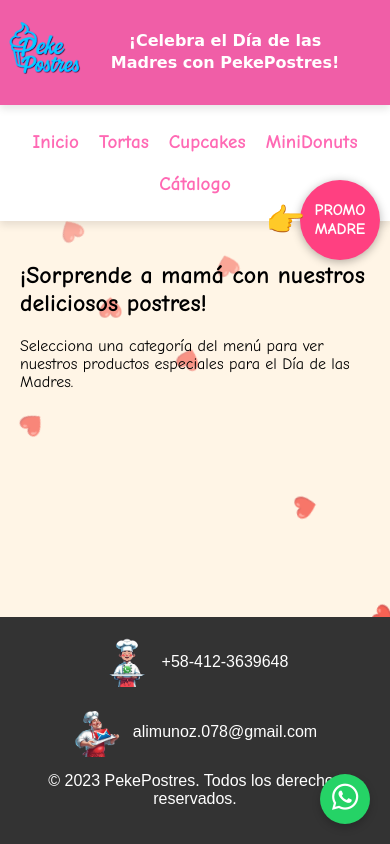
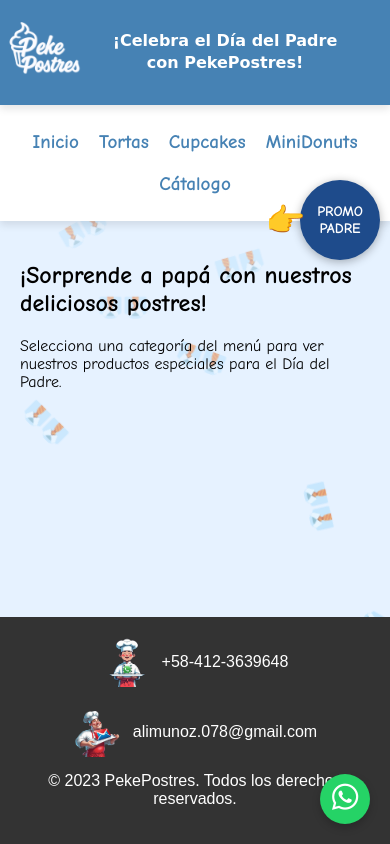
Before and after one commit to DelCris-Creator/PekePostres, a plain HTML site: page index.html in a window 390 px wide. Drawn offline with Linux system fonts and the light colour scheme.

Commit message:
Dia del padre

```diff
--- a/index.html
+++ b/index.html
@@ -3,7 +3,7 @@
 <head>
     <meta charset="UTF-8">
     <meta name="viewport" content="width=device-width, initial-scale=1.0">
-    <title>PekePostres - Día de las Madres</title>
+    <title>PekePostres - Día del Padre</title>
     <link rel="stylesheet" href="styles.css">
     <link rel="stylesheet" href="https://cdnjs.cloudflare.com/ajax/libs/font-awesome/6.0.0/css/all.min.css">
     <link rel="icon" type="image/x-icon" href="images/00016.ico">
@@ -11,14 +11,14 @@
 <body>
         <!-- Banner de promoción -->
         <div class="promo-banner" onclick="window.location.href='promocion.html'">
-            <span class="promo-text">¡Oferta Especial!<br>Día de las Madres</span>
+            <span class="promo-text">¡Oferta Especial!<br>Día del Padre</span>
             <span class="promo-cta">CLIC AQUÍ</span>
             <div class="promo-arrow">➤</div>
         </div>
         <!-- Fin de Banner de promoción -->
     <header>
         <img src="images/00016.png" id="mi-imagen" alt="Logo de PekePostres">
-        <h1>¡Celebra el Día de las Madres con PekePostres!</h1>
+        <h1>¡Celebra el Día del Padre con PekePostres!</h1>
     </header>
 
     <nav>
@@ -33,8 +33,8 @@
 
     <main>
         <section class="bienvenida">
-            <h2>¡Sorprende a mamá con nuestros deliciosos postres!</h2>
-            <p>Selecciona una categoría del menú para ver nuestros productos especiales para el Día de las Madres.</p>
+            <h2>¡Sorprende a papá con nuestros deliciosos postres!</h2>
+            <p>Selecciona una categoría del menú para ver nuestros productos especiales para el Día del Padre.</p>
         </section>
     </main>
 
@@ -55,18 +55,7 @@
         </div>
         <p class="derechos">&copy; 2023 PekePostres. Todos los derechos reservados.</p>
     </footer>
-    <script>
-        // Crear corazones flotantes
-        const heartContainer = document.createElement('div');
-        heartContainer.classList.add('heart-container');
-        document.body.appendChild(heartContainer);
 
-        for (let i = 0; i < 10; i++) {
-            const heart = document.createElement('div');
-            heart.classList.add('heart');
-            heart.innerHTML = '❤️';
-            heartContainer.appendChild(heart);
-        }
-    </script>
+        <script src="script.js"></script>
 </body>
 </html>
--- a/script.js
+++ b/script.js
@@ -1,13 +1,13 @@
-// Crear corazones flotantes
-const heartContainer = document.createElement('div');
-heartContainer.classList.add('heart-container');
-document.body.appendChild(heartContainer);
+// Crear corbatas flotantes
+const tieContainer = document.createElement('div');
+tieContainer.classList.add('tie-container');
+document.body.appendChild(tieContainer);
 
 for (let i = 0; i < 10; i++) {
-    const heart = document.createElement('div');
-    heart.classList.add('heart');
-    heart.innerHTML = '❤️';
-    heartContainer.appendChild(heart);
+    const tie = document.createElement('div');
+    tie.classList.add('tie');
+    tie.innerHTML = '👔'; // Símbolo de corbata en lugar de corazón
+    tieContainer.appendChild(tie);
 }
 
 //document.getElementById('mi-imagen').style.filter = 'brightness(0) invert(1) hue-rotate(90deg)';
--- a/styles.css
+++ b/styles.css
@@ -1,24 +1,24 @@
 /* Estilos generales */
 body {
     font-family: 'Comic Sans MS', cursive, sans-serif;
-    background-color: #fff5e6;
+    background-color: #e6f2ff; /* Azul claro en lugar de rosa claro */
     margin: 0;
     padding: 0;
     display: flex;
     flex-direction: column;
-    min-height: 100vh; /* Asegura que el body ocupe al menos el 100% de la altura de la ventana */
+    min-height: 100vh;
 }
 
-/* Header (bloque rosado) #ff69b4*/
+/* Header (bloque azul en lugar de rosado) */
 header {
-    background-color: #f05ea7;
+    background-color: #4682b4; /* Azul acero en lugar de rosa */
     color: #fff;
     padding: 20px;
     text-align: center;
     box-shadow: 0 4px 8px rgba(0, 0, 0, 0.1);
-    position: relative; /* Asegura que el logo absoluto se posicione respecto al header */
-    padding-left: 100px; /* Espacio para el logo */
-    min-height: 80px; /* Altura mínima para contener el logo */
+    position: relative;
+    padding-left: 100px;
+    min-height: 80px;
 }
 
 /* Header img (logo de PekePostre) */
@@ -28,14 +28,12 @@ header img {
     position: absolute;
     left: 10px;
     top: 50%;
-    transform: translateY(-50%); /* Centra verticalmente */
+    transform: translateY(-50%);
 }
 
-/*Poner el logo en blanco y darle tintado */
+/* Tintado del logo en azul */
 #mi-imagen {
-  filter: brightness(0) invert(1) ; /* Primero la convierte a blanco */
-  /* Luego puedes tintarla con cualquier color usando: */
-filter: brightness(1) invert(0) sepia(1) hue-rotate(160deg) saturate(10);
+  filter: brightness(0) invert(1) sepia(1) hue-rotate(180deg) saturate(5);
 }
 
 /*Estilo y posicionamiento del h1*/
@@ -43,10 +41,10 @@ header h1 {
     margin: 1;
     font-size: 2.5em;
     font-family: 'Pacifico', cursive;
-    padding: 0 20px; /* Espacio interno para evitar que el texto toque los bordes */
+    padding: 0 20px;
 }
 
-/* Menú (fuera del bloque rosado) */
+/* Menú (azul en lugar de rosa) */
 nav {
     background-color: #fff;
     padding: 10px 0;
@@ -64,7 +62,7 @@ nav ul {
 
 nav ul li a {
     text-decoration: none;
-    color: #ff69b4; /* Rosa más vibrante */
+    color: #4682b4; /* Azul en lugar de rosa */
     font-weight: bold;
     font-size: 1.2em;
 }
@@ -85,7 +83,7 @@ main {
 }
 
 .product {
-    border: 1px solid #ffcc99;
+    border: 1px solid #99c2ff; /* Azul claro en lugar de rosa claro */
     border-radius: 10px;
     padding: 10px;
     margin: 10px;
@@ -107,9 +105,9 @@ main {
 }
 
 .nombre-producto {
-    font-family: 'Pacifico', cursive; /* Fuente más festiva */
+    font-family: 'Pacifico', cursive;
     font-size: 1.5em;
-    color: #d42284;
+    color: #1e4b8b; /* Azul oscuro en lugar de rosa oscuro */
     font-weight: normal;
 }
 
@@ -117,9 +115,9 @@ main {
     text-align: justify;
     font-family: 'Comic Sans MS', cursive;
     font-size: 0.9em;
-    color: #200514;
+    color: #051020; /* Texto más neutro */
     font-weight: 400;
-    margin: 5px 0; /* Ajusta el margen para evitar desbordamientos */
+    margin: 5px 0;
 }
 
 .precio {
@@ -127,7 +125,7 @@ main {
     font-size: 1.2em;
     color: #0e8b0a;
     font-weight: normal;
-    margin: 5px 0; /* Ajusta el margen para evitar desbordamientos */
+    margin: 5px 0;
 }
 
 footer {
@@ -136,7 +134,7 @@ footer {
     padding: 20px;
     text-align: center;
     font-family: 'Arial', sans-serif;
-    margin-top: auto; /* Empuja el footer hacia la parte inferior */
+    margin-top: auto;
 }
 
 .contacto {
@@ -145,7 +143,6 @@ footer {
     gap: 20px;
     margin-bottom: 10px;
     flex-wrap: wrap;
-
 }
 
 .contacto-item {
@@ -186,11 +183,10 @@ footer {
 .whatsapp-button:hover {
     transform: scale(1.1);
     box-shadow: 0 6px 12px rgba(0, 0, 0, 0.3);
-
 }
 
-/* Animación de corazones flotantes */
-@keyframes floatHeart {
+/* Animación de corbatas flotantes en lugar de corazones */
+@keyframes floatTie {
     0% {
         transform: translateY(-10vh) rotate(0deg);
         opacity: 0;
@@ -201,80 +197,83 @@ footer {
     }
 }
 
-.heart {
+.tie {
     position: fixed;
     top: -10vh;
     font-size: 20px;
-    color: #ff69b4; /* Color rosa */
-    animation: floatHeart 10s linear infinite;
-    z-index: -1; /* Para que no interfiera con el contenido */
+    color: #1e4b8b; /* Azul oscuro */
+    animation: floatTie 10s linear infinite;
+    z-index: -1;
 }
 
-/* Posicionamiento aleatorio de los corazones */
-.heart:nth-child(1) {
+/* Usamos el símbolo de corbata (🎩 podría ser sombrero o 👔 para corbata) */
+.tie::before {
+    content: "👔";
+}
+
+/* Posicionamiento aleatorio de las corbatas */
+.tie:nth-child(1) {
     left: 5%;
     animation-duration: 8s;
 }
 
-.heart:nth-child(2) {
+.tie:nth-child(2) {
     left: 15%;
     animation-duration: 12s;
 }
 
-.heart:nth-child(3) {
+.tie:nth-child(3) {
     left: 25%;
     animation-duration: 10s;
 }
 
-.heart:nth-child(4) {
+.tie:nth-child(4) {
     left: 35%;
     animation-duration: 14s;
 }
 
-.heart:nth-child(5) {
+.tie:nth-child(5) {
     left: 45%;
     animation-duration: 9s;
 }
 
-.heart:nth-child(6) {
+.tie:nth-child(6) {
     left: 55%;
     animation-duration: 11s;
 }
 
-.heart:nth-child(7) {
+.tie:nth-child(7) {
     left: 65%;
     animation-duration: 13s;
 }
 
-.heart:nth-child(8) {
+.tie:nth-child(8) {
     left: 75%;
     animation-duration: 7s;
 }
 
-.heart:nth-child(9) {
+.tie:nth-child(9) {
     left: 85%;
     animation-duration: 15s;
 }
 
-.heart:nth-child(10) {
+.tie:nth-child(10) {
     left: 95%;
     animation-duration: 6s;
 }
-
 
 /*___ Estilos para el efecto de giro_______ */
 .product {
     position: relative;
     width: 200px;
-    height: 300px; /* Ajusta la altura según sea necesario */
+    height: 300px;
     perspective: 1000px;
     margin: 20px;
     display: inline-block;
     cursor: pointer;
-    overflow: hidden; /* Asegura que el contenido no se desborde */
+    overflow: hidden;
 }
 
-/* Ajustar el tamaño del contenedor interno */
 .product-inner {
     position: relative;
     width: 100%;
@@ -284,14 +283,14 @@ footer {
 }
 
 .product:hover .product-inner {
-    transform: rotateY(180deg); /* Gira 180 grados */
+    transform: rotateY(180deg);
 }
 
 .front, .back {
     position: absolute;
     width: 100%;
     height: 100%;
-    backface-visibility: hidden; /* Oculta la parte trasera */
+    backface-visibility: hidden;
     border-radius: 10px;
     box-shadow: 0 4px 8px rgba(0, 0, 0, 0.1);
 }
@@ -300,9 +299,8 @@ footer {
     background-color: #fff;
 }
 
-/* Ajustar el tamaño del texto en la parte trasera */
 .back {
-    background-color: #f9f9f9;
+    background-color: #f0f8ff; /* Azul muy claro */
     transform: rotateY(180deg);
     display: flex;
     flex-direction: column;
@@ -310,38 +308,36 @@ footer {
     align-items: center;
     padding: 10px;
     text-align: center;
-    overflow: auto; /* Permite el desplazamiento si el contenido es demasiado grande */
+    overflow: auto;
 }
 
 /* Media queries para móviles */
 @media (max-width: 768px) {
     header {
-        padding-left: 80px; /* Reduce espacio para el logo */
-        min-height: 60px; /* Reduce altura mínima */
+        padding-left: 80px;
+        min-height: 60px;
         padding-top: 15px;
         padding-bottom: 15px;
     }
 
     header img {
-        max-width: 100px; /* Logo más pequeño */
+        max-width: 100px;
         left: -5px;
     }
 
     header h1 {
-        font-size: 1.5em; /* Texto más pequeño */
-        line-height: 1.4; /* Mejor espaciado entre líneas */
-        text-align: center; /* Alinea a la izquierda para mejor legibilidad */
+        font-size: 1.5em;
+        line-height: 1.4;
+        text-align: center;
         padding-left: 0;
     }
 }
 
 @media (max-width: 480px) {
     header h1 {
-        font-size: 1em; /* Tamaño aún más pequeño para pantallas muy pequeñas */
+        font-size: 1em;
     }
 }
-
-/* codigo copiado del CSS Styles_catalogo */
 
 body h1 {
     margin: 0;
@@ -350,19 +346,19 @@ body h1 {
     text-align: center;
 }
 
-/* Estilos para el banner de promoción */
+/* Estilos para el banner de promoción - Cambiado a Día del Padre */
 .promo-banner {
     position: fixed;
     right: 0;
     top: 50%;
     transform: translateY(-50%);
-    background-color: #ff4081;
+    background-color: #1e4b8b; /* Azul oscuro */
     color: white;
     padding: 15px 10px;
     border-radius: 10px 0 0 10px;
     box-shadow: -2px 2px 10px rgba(0, 0, 0, 0.3);
     cursor: pointer;
-    z-index: 900; /* Menor que el WhatsApp (que suele ser 1000) */
+    z-index: 900;
     transition: all 0.3s ease;
     display: flex;
     flex-direction: column;
@@ -372,7 +368,7 @@ body h1 {
 }
 
 .promo-banner:hover {
-    background-color: #e91e63;
+    background-color: #0d3a6e; /* Azul más oscuro */
     right: 5px;
     padding-right: 15px;
 }
@@ -385,7 +381,7 @@ body h1 {
 
 .promo-cta {
     background-color: white;
-    color: #ff4081;
+    color: #1e4b8b; /* Azul oscuro */
     padding: 3px 8px;
     border-radius: 5px;
     font-size: 0.9rem;
@@ -417,9 +413,9 @@ body h1 {
         flex-direction: column;
         justify-content: center;
         align-items: center;
-        background-color: #ff4081;
+        background-color: #1e4b8b;
         box-shadow: 0 2px 10px rgba(0, 0, 0, 0.3);
-        cursor: pointer; /* Manito que indica que es clickeable */
+        cursor: pointer;
     }
 
     .promo-text {
@@ -436,8 +432,8 @@ body h1 {
 
     /* Texto centrado */
     .promo-banner::before {
-        content: "PROMO MADRE";
-        font-size: 0.9  rem;
+        content: "PROMO PADRE";
+        font-size: 0.9rem;
         font-weight: bold;
         color: white;
         text-align: center;
@@ -451,22 +447,20 @@ body h1 {
         font-size: 2rem;
         position: absolute;
         top: 50%;
-        left: -30px; /* Posición fuera del círculo a la izquierda */
+        left: -30px;
         transform: translateY(-50%) rotate(0deg);
-        animation: point 1.5s infinite alternate; /* Animación opcional */
+        animation: point 1.5s infinite alternate;
     }
 
     .promo-banner:hover {
-        background-color: #e91e63;
+        background-color: #0d3a6e;
         transform: scale(1.1);
         right: 10px;
         padding-right: 0;
     }
 
-    /* Animación opcional para el dedo */
     @keyframes point {
         0% { transform: translateY(-50%) translateX(0); }
         100% { transform: translateY(-50%) translateX(-5px); }
     }
 }
-/* fin de estilos para el banner de promoción */
```
Also changed, not shown: donuts.html (+2 -12 lines), promocion.html (+9 -9 lines), images/00062.jpg (added), images/00064.jpg (added), images/00065.jpg (added), images/00066.jpg (added), images/00067.jpg (added), images/00068.png (added), 2 other files.
